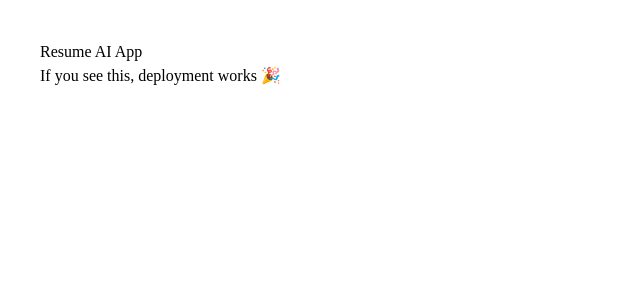
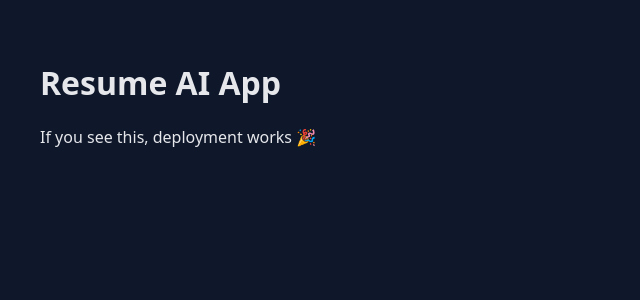
Before and after one commit to Ibrahimesshymy533-alt/resumeai-app, a Next.js app: page / in a window 1280 px wide. Shown: the top 300 px of the page, without its empty margins (0-640 px from the left). Built offline with nearby package versions, Linux system fonts and the light colour scheme.

Commit message:
Update globals.css

```diff
--- a/app/globals.css
+++ b/app/globals.css
@@ -1,125 +1,18 @@
-@import "tailwindcss";
-@import "tw-animate-css";
+@tailwind base;
+@tailwind components;
+@tailwind utilities;
 
-@custom-variant dark (&:is(.dark *));
-
-:root {
-  --background: oklch(0.99 0.005 280);
-  --foreground: oklch(0.15 0.01 280);
-  --card: oklch(0.98 0.005 280);
-  --card-foreground: oklch(0.15 0.01 280);
-  --popover: oklch(0.99 0.005 280);
-  --popover-foreground: oklch(0.15 0.01 280);
-  --primary: oklch(0.25 0.02 280);
-  --primary-foreground: oklch(0.99 0.005 280);
-  --secondary: oklch(0.95 0.01 280);
-  --secondary-foreground: oklch(0.2 0.015 280);
-  --muted: oklch(0.96 0.008 280);
-  --muted-foreground: oklch(0.52 0.012 280);
-  --accent: oklch(0.94 0.015 280);
-  --accent-foreground: oklch(0.2 0.015 280);
-  --destructive: oklch(0.55 0.22 25);
-  --destructive-foreground: oklch(0.99 0.005 280);
-  --border: oklch(0.9 0.01 280);
-  --input: oklch(0.9 0.01 280);
-  --ring: oklch(0.7 0.015 280);
-  --chart-1: oklch(0.55 0.18 280);
-  --chart-2: oklch(0.6 0.15 240);
-  --chart-3: oklch(0.65 0.12 200);
-  --chart-4: oklch(0.7 0.1 160);
-  --chart-5: oklch(0.75 0.08 120);
-  --radius: 0.75rem;
-  --sidebar: oklch(0.985 0 0);
-  --sidebar-foreground: oklch(0.145 0 0);
-  --sidebar-primary: oklch(0.205 0 0);
-  --sidebar-primary-foreground: oklch(0.985 0 0);
-  --sidebar-accent: oklch(0.97 0 0);
-  --sidebar-accent-foreground: oklch(0.205 0 0);
-  --sidebar-border: oklch(0.922 0 0);
-  --sidebar-ring: oklch(0.708 0 0);
+/* Global styles */
+html,
+body {
+  padding: 0;
+  margin: 0;
+  font-family: system-ui, -apple-system, BlinkMacSystemFont, "Segoe UI",
+    Roboto, Oxygen, Ubuntu, Cantarell, "Open Sans", "Helvetica Neue", sans-serif;
+  background-color: #0f172a;
+  color: #e5e7eb;
 }
 
-.dark {
-  --background: oklch(0.12 0.01 280);
-  --foreground: oklch(0.98 0.005 280);
-  --card: oklch(0.15 0.012 280);
-  --card-foreground: oklch(0.98 0.005 280);
-  --popover: oklch(0.14 0.012 280);
-  --popover-foreground: oklch(0.98 0.005 280);
-  --primary: oklch(0.85 0.01 280);
-  --primary-foreground: oklch(0.15 0.01 280);
-  --secondary: oklch(0.22 0.015 280);
-  --secondary-foreground: oklch(0.95 0.008 280);
-  --muted: oklch(0.2 0.015 280);
-  --muted-foreground: oklch(0.62 0.012 280);
-  --accent: oklch(0.25 0.02 280);
-  --accent-foreground: oklch(0.95 0.008 280);
-  --destructive: oklch(0.45 0.2 25);
-  --destructive-foreground: oklch(0.98 0.005 280);
-  --border: oklch(0.25 0.015 280);
-  --input: oklch(0.25 0.015 280);
-  --ring: oklch(0.45 0.02 280);
-  --chart-1: oklch(0.65 0.2 280);
-  --chart-2: oklch(0.7 0.18 240);
-  --chart-3: oklch(0.75 0.15 200);
-  --chart-4: oklch(0.8 0.12 160);
-  --chart-5: oklch(0.85 0.1 120);
-  --sidebar: oklch(0.205 0 0);
-  --sidebar-foreground: oklch(0.985 0 0);
-  --sidebar-primary: oklch(0.488 0.243 264.376);
-  --sidebar-primary-foreground: oklch(0.985 0 0);
-  --sidebar-accent: oklch(0.269 0 0);
-  --sidebar-accent-foreground: oklch(0.985 0 0);
-  --sidebar-border: oklch(0.269 0 0);
-  --sidebar-ring: oklch(0.439 0 0);
+* {
+  box-sizing: border-box;
 }
-
-@theme inline {
-  --font-sans: "Geist", "Geist Fallback";
-  --font-mono: "Geist Mono", "Geist Mono Fallback";
-  --color-background: var(--background);
-  --color-foreground: var(--foreground);
-  --color-card: var(--card);
-  --color-card-foreground: var(--card-foreground);
-  --color-popover: var(--popover);
-  --color-popover-foreground: var(--popover-foreground);
-  --color-primary: var(--primary);
-  --color-primary-foreground: var(--primary-foreground);
-  --color-secondary: var(--secondary);
-  --color-secondary-foreground: var(--secondary-foreground);
-  --color-muted: var(--muted);
-  --color-muted-foreground: var(--muted-foreground);
-  --color-accent: var(--accent);
-  --color-accent-foreground: var(--accent-foreground);
-  --color-destructive: var(--destructive);
-  --color-destructive-foreground: var(--destructive-foreground);
-  --color-border: var(--border);
-  --color-input: var(--input);
-  --color-ring: var(--ring);
-  --color-chart-1: var(--chart-1);
-  --color-chart-2: var(--chart-2);
-  --color-chart-3: var(--chart-3);
-  --color-chart-4: var(--chart-4);
-  --color-chart-5: var(--chart-5);
-  --radius-sm: calc(var(--radius) - 4px);
-  --radius-md: calc(var(--radius) - 2px);
-  --radius-lg: var(--radius);
-  --radius-xl: calc(var(--radius) + 4px);
-  --color-sidebar: var(--sidebar);
-  --color-sidebar-foreground: var(--sidebar-foreground);
-  --color-sidebar-primary: var(--sidebar-primary);
-  --color-sidebar-primary-foreground: var(--sidebar-primary-foreground);
-  --color-sidebar-accent: var(--sidebar-accent);
-  --color-sidebar-accent-foreground: var(--sidebar-accent-foreground);
-  --color-sidebar-border: var(--sidebar-border);
-  --color-sidebar-ring: var(--sidebar-ring);
-}
-
-@layer base {
-  * {
-    @apply border-border outline-ring/50;
-  }
-  body {
-    @apply bg-background text-foreground;
-  }
-}
```
